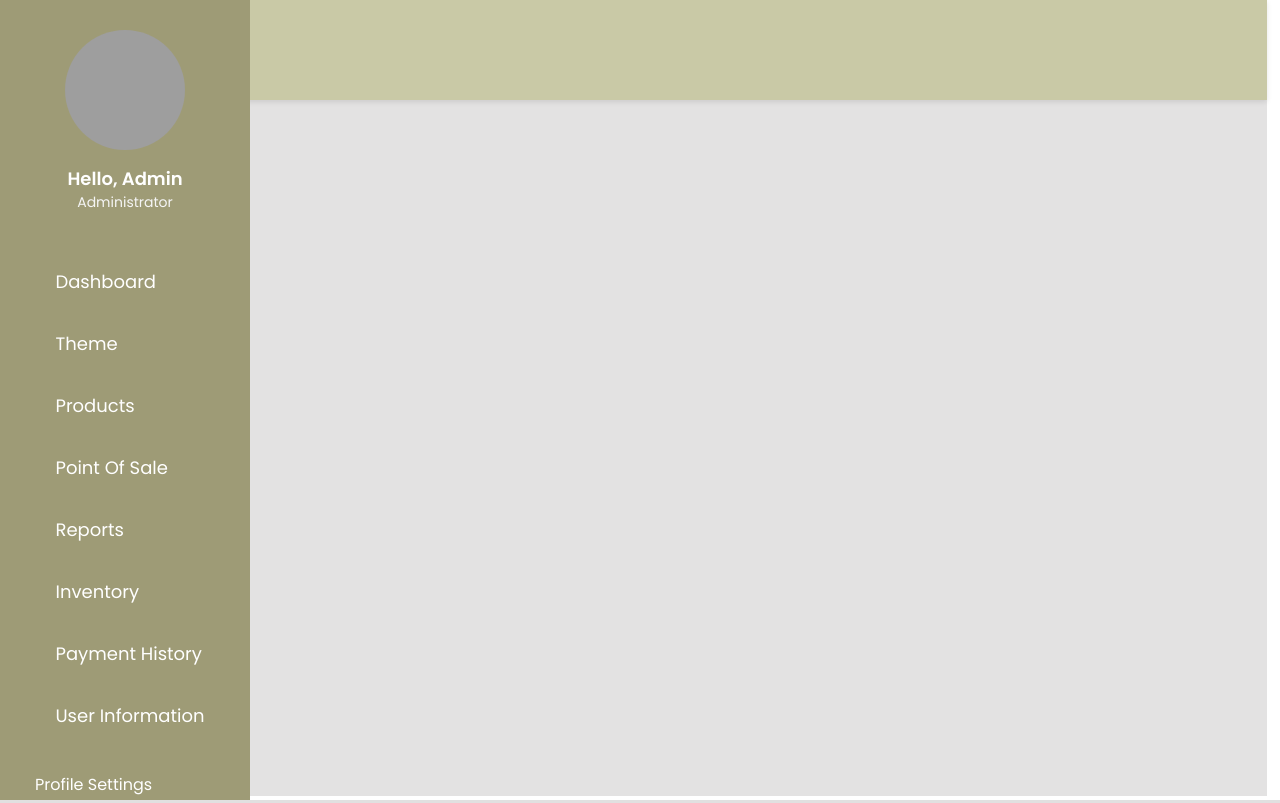
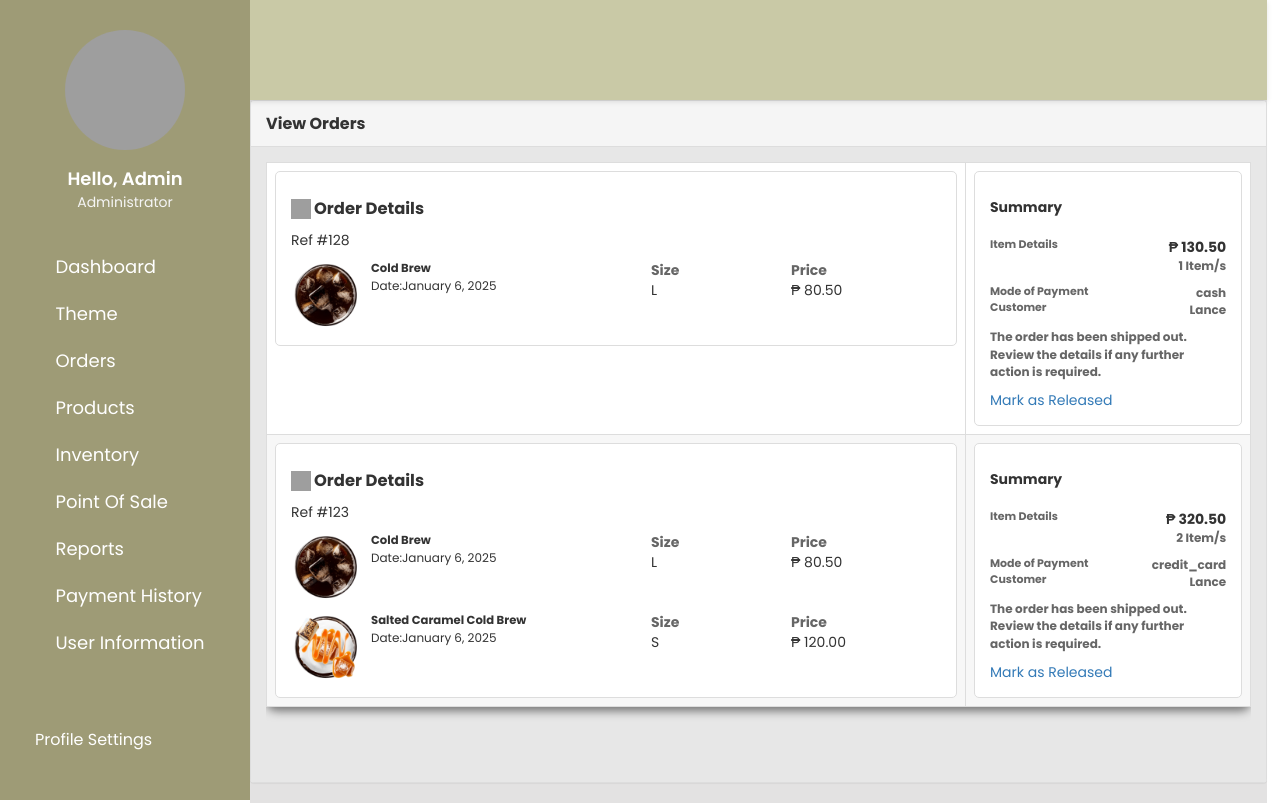
Before and after one commit to Pietro2031/project, a PHP site: page /project/admin.php?view_order in a window 1280 px wide. Run offline with PHP 8.4, Linux system fonts and the light colour scheme; a user stored in the database is signed in; data comes from the database, SQL or seed files in the repository; grey boxes are pictures that could not be loaded.

Commit message:
update admin.php, dashboard.php and userinfo.css

```diff
--- a/admin.php
+++ b/admin.php
@@ -55,26 +55,13 @@ if (!isset($_SESSION['admin_username'])) {
         </div>
         <nav>
             <ul>
-                <li>
-                    <a href="?dashboard" <?php if (isset($_GET['dashboard'])) {
-                                                echo 'class="active"';
-                                            } ?>>
-                        <i class="fas fa-tachometer-alt"></i> Dashboard
-                    </a>
-                </li>
+                <li><a href="?dashboard" <?php if (isset($_GET['dashboard'])) {echo 'class="active"';} ?>><i class="fas fa-tachometer-alt"></i> Dashboard</a></li>
                 <li><a href="themevalidation.php"><i class="fas fa-paint-brush"></i> Theme</a></li>
-                <li><a href="?view_products" <?php if (isset($_GET['view_products']) || isset($_GET['insert_products']) || isset($_GET['edit_product'])) {
-                                                    echo 'class="active"';
-                                                } ?>><i class="fas fa-box-open"></i> Products</a></li>
-                <li><a href="?POS" <?php if (isset($_GET['poit_of_sale'])) {
-                                        echo 'class="active"';
-                                    } ?>><i class="fas fa-box-open"></i> Point Of Sale</a></li>
-                <li><a href="?report" <?php if (isset($_GET['report'])) {
-                                            echo 'class="active"';
-                                        } ?>><i class="fas fa-chart-line"></i> Reports</a></li>
-                <li><a href="?view_inventory" <?php if (isset($_GET['view_inventory'])) {
-                                                    echo 'class="active"';
-                                                } ?>><i class="fas fa-th-list"></i> Inventory</a></li>
+                <li><a href="?view_order" <?php if (isset($_GET['order'])) {echo 'class="active"';} ?>><i class="fas fa-chart-line"></i>Orders</a></li>
+                <li><a href="?view_products" <?php if (isset($_GET['view_products']) || isset($_GET['insert_products']) || isset($_GET['edit_product'])) {echo 'class="active"';} ?>><i class="fas fa-box-open"></i> Products</a></li>
+                <li><a href="?view_inventory" <?php if (isset($_GET['view_inventory'])) {echo 'class="active"';} ?>><i class="fas fa-th-list"></i> Inventory</a></li>
+                <li><a href="?POS" <?php if (isset($_GET['poit_of_sale'])) {echo 'class="active"';} ?>><i class="fas fa-box-open"></i> Point Of Sale</a></li>
+                <li><a href="?report" <?php if (isset($_GET['report'])) {echo 'class="active"';} ?>><i class="fas fa-chart-line"></i> Reports</a></li>
                 <li><a href="#"><i class="fas fa-receipt"></i> Payment History</a></li>
                 <li><a href="userinfo.php"><i class="fas fa-user-tag"></i> User Information</a></li>
             </ul>
@@ -93,6 +80,9 @@ if (!isset($_SESSION['admin_username'])) {
         <?php
         if (isset($_GET['dashboard'])) {
             include("dashboard.php");
+        }
+        if (isset($_GET['view_order'])) {
+            include 'view_orders.php';
         }
         if (isset($_GET['view_products'])) {
             include 'view_products.php';
--- a/dashboard.php
+++ b/dashboard.php
@@ -35,6 +35,8 @@ $topProductsResult = $conn->query($topProductsQuery);
     <meta name="viewport" content="width=device-width, initial-scale=1.0">
     <title>Dashboard</title>
     <link rel="stylesheet" href="css/dashboard.css">
+    <link rel="stylesheet" href="css/global.css">
+    <link rel="stylesheet" href="css/table.css">
 </head>
 
 <body>
--- a/userinfo.css
+++ b/userinfo.css
@@ -71,10 +71,6 @@ nav ul {
   list-style-type: none;
   padding: 0;
   width: 100%;
-}
-
-nav ul li {
-  margin: 15px 0;
 }
 
 nav ul li a {
--- /dev/null
+++ b/view_orders.php
@@ -0,0 +1,321 @@
+<?php
+$items_per_page = 2;
+
+$current_page = isset($_GET['page']) ? (int)$_GET['page'] : 1;
+
+$offset = ($current_page - 1) * $items_per_page;
+$total_items_query = "SELECT COUNT(*) AS count FROM orders WHERE status = '-1'";
+$total_items_result = mysqli_query($conn, $total_items_query);
+$total_items_row = mysqli_fetch_assoc($total_items_result);
+$total_items = $total_items_row['count'];
+$total_pages = ceil($total_items / $items_per_page);
+
+$get_pro = "SELECT * FROM orders WHERE status = 0 ORDER BY order_date DESC LIMIT $offset, $items_per_page";
+$run_pro = mysqli_query($conn, $get_pro);
+?>
+
+<div class="row">
+    <div class="col-lg-12">
+        <div class="panel panel-default">
+            <div class="panel-heading">
+                <h3 class="panel-title">View Orders</h3>
+            </div>
+            <div class="panel-body">
+                <div class="table-responsive">
+                    <table class="table table-bordered table-hover table-striped">
+                        <tbody>
+                            <?php
+
+                            while ($row_pro = mysqli_fetch_array($run_pro)) {
+                                $counter = 0;
+                                $order_id = $row_pro['id'];
+                                $Quantity = $row_pro['order_quantity'];
+                                $Size = $row_pro['size'];
+                                $status = $row_pro['status'];
+                                $product_ids  = $row_pro['product_ids'];
+                                $customer_id = $row_pro['user_id'];
+                                $order_date = $row_pro['order_date'];
+
+                                $getuser = mysqli_query($conn, "SELECT FName FROM user_account WHERE  id  = $customer_id");
+                                $CustomerName = mysqli_num_rows($getuser) > 0 ? mysqli_fetch_assoc($getuser)['FName'] : 0;
+
+                                $getorderinfosql = "SELECT total_amount, payment_method FROM `orders` WHERE id = ?";
+                                if ($stmt = mysqli_prepare($conn, $getorderinfosql)) {
+                                    mysqli_stmt_bind_param($stmt, 'i', $order_id);
+                                    mysqli_stmt_execute($stmt);
+                                    mysqli_stmt_bind_result($stmt, $amount_paid, $payment_mode);
+                                    mysqli_stmt_fetch($stmt);
+                                    mysqli_stmt_close($stmt);
+
+                                    $price = "₱ " . $amount_paid;
+                                } else {
+                                    echo "Error preparing statement: " . mysqli_error($conn);
+                                }
+
+                                $product_id_array = explode(",", $product_ids);
+                                $quantity_array = explode(",", $Size);
+
+
+                                $items_details = '';
+
+                                foreach ($product_id_array as $index => $product_id) {
+                                    // Get item details
+                                    $run_items = mysqli_prepare($conn, "SELECT * FROM coffee_products WHERE id = ?");
+                                    if ($run_items) {
+                                        mysqli_stmt_bind_param($run_items, 's', $product_id);
+                                        mysqli_stmt_execute($run_items);
+                                        $result = mysqli_stmt_get_result($run_items);
+                                        if ($row_item = mysqli_fetch_array($result)) {
+                                            $id = $row_item['id'];
+                                            $product_name = $row_item['product_name'];
+                                            $Price = $row_item['price'];
+                                            $product_image = $row_item['product_image'];
+
+                                            $item_quantity = isset($quantity_array[$index]) ? $quantity_array[$index] : 0;
+                                            $Upload = isset($upload_array[$index]) ? $upload_array[$index] : 0;
+
+                                            $items_details .= "<div class='returnitem'>
+                                            <div class='returninfo'>
+                                                <div class='infos1'>
+                                                    <div class='img'><img src='$product_image' alt='' width='70px'></div>
+                                                    <div class='info'>
+                                                        <h5>$product_name</h5>
+                                                        <p>Date:" . date('F j, Y', strtotime($order_date)) . "</p>
+                                                    </div>
+                                                </div>
+                                                <div class='infos2'>
+                                                    <div class='info2'>
+                                                        <h4>Size</h4>
+                                                        <p>$item_quantity</p>
+                                                    </div>
+                                                    <div class='info2'>
+                                                        <h4>Price</h4>
+                                                        <p>₱ $Price</p>
+
+                                                    </div>
+                                                </div>
+                                            </div>
+                                        </div>";
+                                            $counter++;
+                                        }
+                                        mysqli_stmt_close($run_items);
+                                    } else {
+                                        echo "Error preparing item statement: " . mysqli_error($conn);
+                                    }
+                                }
+
+                            ?>
+                                <tr>
+                                    <td>
+                                        <div class="returnitemdiv">
+                                            <div class="returnheader">
+                                                <div class="textheader">
+                                                    <img src="css/img/i.png" alt="" width="20px">
+                                                    <h3>Order Details</h3>
+                                                </div>
+                                                <div class="ref">Ref #<?php echo $order_id ?></div>
+                                            </div>
+                                            <?php echo $items_details; ?>
+                                        </div>
+                                    </td>
+                                    <td>
+                                        <div class="returnitemdiv">
+                                            <div class="textheader">
+                                                <h4>Summary</h4>
+                                            </div>
+                                            <div class="div1">
+                                                <div class="text">
+                                                    <p>Item Details</p>
+                                                </div>
+                                                <div class="div2">
+                                                    <p class="text1"><?= $price ?></p>
+                                                    <p class="text2"><?= $Quantity ?> Item/s</p>
+                                                </div>
+                                            </div>
+                                            <div class="div1">
+                                                <div class="text">
+                                                    <p>Mode of Payment</p>
+                                                    <p>Customer</p>
+                                                </div>
+                                                <div class="div2">
+                                                    <p class="text2"><?= $payment_mode ?></p>
+                                                    <p class="text2"><?= $CustomerName ?></p>
+                                                </div>
+                                            </div>
+                                            <?php if ($status == -1) : ?>
+                                                <p class="text3">The order is ready for shipment. Please review the details and confirm the shipment or release the order.</p>
+                                                <div class="div3">
+                                                    <a href="update_status.php?status=0&orderid=<?php echo $order_id; ?>" style="color: #337ab7; text-decoration: none;">Ship Out</a>
+                                                    <a href="update_status.php?status=-2&orderid=<?php echo $order_id; ?>" style="color: #337ab7; text-decoration: none;">Cancel</a>
+                                                </div>
+                                            <?php elseif ($status == 0) : ?>
+                                                <p class="text3">The order has been shipped out. Review the details if any further action is required.</p>
+                                                <div class="div3">
+                                                    <a href="update_status.php?status=2&orderid=<?php echo $order_id; ?>" style="color: #337ab7; text-decoration: none;">Mark as Released</a>
+                                                </div>
+                                            <?php elseif ($status == 1) : ?>
+                                                <p class="text3">The order has been released. No further action required at this time.</p>
+                                            <?php else : ?>
+                                                <p class="text3">The status of this order is not applicable for this section.</p>
+                                            <?php endif; ?>
+                                        </div>
+                                    </td>
+                                </tr>
+
+                            <?php
+                            }
+                            ?>
+                        </tbody>
+                    </table>
+                </div>
+                <div class="pagination">
+                    <ul class="pagination">
+                        <?php if ($current_page > 1) : ?>
+                            <li><a href="admin.php?view_orders&page=<?php echo $current_page - 1; ?>">&laquo; Previous</a></li>
+                        <?php endif; ?>
+
+                        <?php for ($page = 1; $page <= $total_pages; $page++) : ?>
+                            <li <?php if ($page == $current_page) echo 'class="active"'; ?>>
+                                <a href="admin.php?view_orders&page=<?php echo $page; ?>"><?php echo $page; ?></a>
+                            </li>
+                        <?php endfor; ?>
+
+                        <?php if ($current_page < $total_pages) : ?>
+                            <li><a href="admin.php?view_orders&page=<?php echo $current_page + 1; ?>">Next &raquo;</a></li>
+                        <?php endif; ?>
+                    </ul>
+                </div>
+            </div>
+        </div>
+    </div>
+</div>
+<style>
+    .pagination {
+        display: flex;
+        justify-content: center;
+        margin-top: 20px;
+    }
+
+    .pagination ul {
+        list-style-type: none;
+        padding: 0;
+    }
+
+    .pagination li {
+        display: inline;
+        margin: 0 5px;
+    }
+
+    .pagination li a {
+        text-decoration: none;
+        color: #007bff;
+    }
+
+    .pagination li.active a {
+        font-weight: bold;
+        text-decoration: underline;
+    }
+
+    .returninfo {
+        display: flex;
+        gap: 10px;
+        justify-content: space-between;
+        margin: 0 50px 0 0;
+    }
+
+    .returnitemdiv {
+        display: flex;
+        flex-direction: column;
+        gap: 10px;
+        padding: 15px;
+        background-color: white;
+        border: solid 1px #ddd;
+        border-radius: 5px;
+        min-width: 250px;
+    }
+
+    .panel-body {
+        background-color: #e7e7e7;
+    }
+
+    .infos1 {
+        display: flex;
+        flex-direction: row;
+        gap: 10px;
+        width: 350px;
+    }
+
+    .infos2 {
+        display: flex;
+        flex-direction: row;
+        gap: 40px;
+    }
+
+    .infos2 h4 {
+        color: #666;
+    }
+
+    .textheader {
+        display: flex;
+        align-items: center;
+        gap: 3px;
+        padding: 10px 0;
+    }
+
+    .textheader img {
+        width: 20px;
+        height: 20px;
+    }
+
+    .infos2 div {
+        min-width: 100px;
+    }
+
+    .info p {
+        font-size: 12px;
+        color: #333;
+    }
+
+    .div1 {
+        display: flex;
+        justify-content: space-between;
+    }
+
+    .div2 {
+        display: flex;
+        flex-direction: column;
+        align-items: flex-end;
+    }
+
+    .div1 .text {
+        color: #666;
+        font-size: 11px;
+        font-weight: 700;
+    }
+
+    p.text1 {
+        font-weight: 700;
+        font-size: 14px;
+    }
+
+    p.text2 {
+        font-weight: 700;
+        font-size: 12px;
+        color: #666;
+    }
+
+    p.text3 {
+        font-weight: 700;
+        font-size: 12px;
+        color: #666;
+    }
+
+    .div3 {
+        display: flex;
+        gap: 15px;
+    }
+
+    .info {
+        padding: 0 10px 0 0;
+    }
+</style>
```
